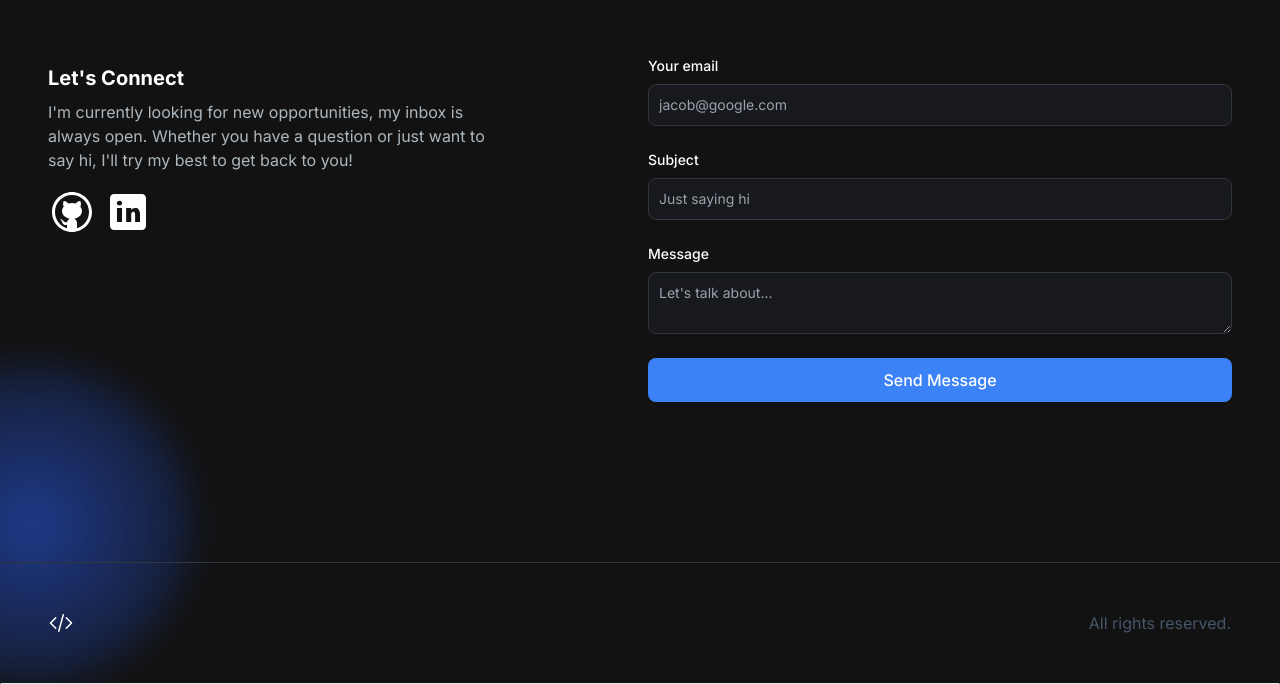
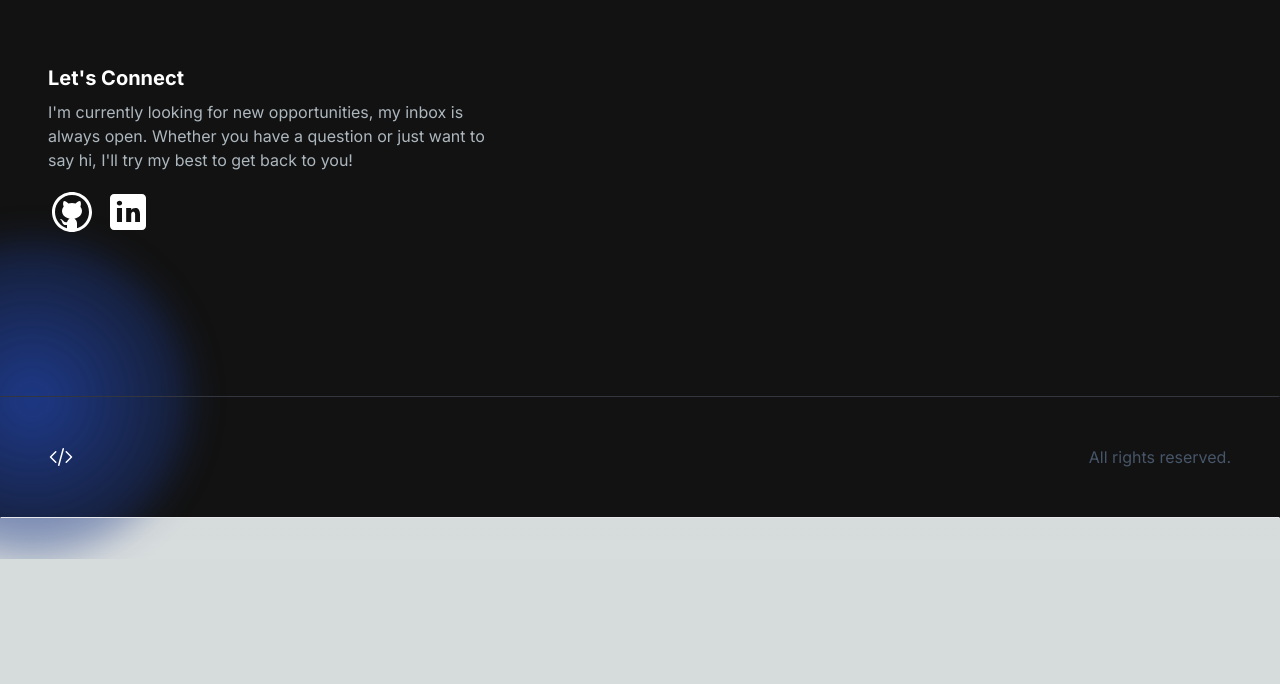
Before and after one commit to otavio-n/portfolio-site, a Next.js app: page / in a window 1280 px wide. Shown: the part 1118-1802 px from the top of the page. After the commit the page ends 1677 px from the top, so only its background shows below. Built offline with nearby package versions, Linux system fonts and the light colour scheme.

Commit message:
remove email section

```diff
--- a/src/app/api/send/route.js
+++ b/src/app/api/send/route.js
@@ -2,15 +2,14 @@ import { NextResponse } from "next/server";
 import { Resend } from "resend";
 
 const resend = new Resend(process.env.RESEND_API_KEY);
-const fromEmail = process.env.FROM_EMAIL;
+const myEmail = process.env.FROM_EMAIL;
 
 export async function POST(req, res) {
   const { email, subject, message } = await req.json();
-  console.log(email, subject, message);
   try {
     const data = await resend.emails.send({
-      from: fromEmail,
-      to: [fromEmail, email],
+      from: email,
+      to: [myEmail],
       subject: subject,
       react: (
         <>
--- a/src/app/components/EmailSection.jsx
+++ b/src/app/components/EmailSection.jsx
@@ -32,7 +32,6 @@ const EmailSection = () => {
 
     const response = await fetch(endpoint, options);
     const resData = await response.json();
-
     if (response.status === 200) {
       console.log("Message sent.");
       setEmailSubmitted(true);
@@ -64,68 +63,6 @@ const EmailSection = () => {
           </Link>
         </div>
       </div>
-      <div>
-        {emailSubmitted ? (
-          <p className="text-green-500 text-sm mt-2">
-            Email sent successfully!
-          </p>
-        ) : (
-          <form className="flex flex-col" onSubmit={handleSubmit}>
-            <div className="mb-6">
-              <label
-                htmlFor="email"
-                className="text-white block mb-2 text-sm font-medium"
-              >
-                Your email
-              </label>
-              <input
-                name="email"
-                type="email"
-                id="email"
-                required
-                className="bg-[#18191E] border border-[#33353F] placeholder-[#9CA2A9] text-gray-100 text-sm rounded-lg block w-full p-2.5"
-                placeholder="jacob@google.com"
-              />
-            </div>
-            <div className="mb-6">
-              <label
-                htmlFor="subject"
-                className="text-white block text-sm mb-2 font-medium"
-              >
-                Subject
-              </label>
-              <input
-                name="subject"
-                type="text"
-                id="subject"
-                required
-                className="bg-[#18191E] border border-[#33353F] placeholder-[#9CA2A9] text-gray-100 text-sm rounded-lg block w-full p-2.5"
-                placeholder="Just saying hi"
-              />
-            </div>
-            <div className="mb-6">
-              <label
-                htmlFor="message"
-                className="text-white block text-sm mb-2 font-medium"
-              >
-                Message
-              </label>
-              <textarea
-                name="message"
-                id="message"
-                className="bg-[#18191E] border border-[#33353F] placeholder-[#9CA2A9] text-gray-100 text-sm rounded-lg block w-full p-2.5"
-                placeholder="Let's talk about..."
-              />
-            </div>
-            <button
-              type="submit"
-              className="bg-primary-500 hover:bg-primary-600 text-white font-medium py-2.5 px-5 rounded-lg w-full"
-            >
-              Send Message
-            </button>
-          </form>
-        )}
-      </div>
     </section>
   );
 };
```
